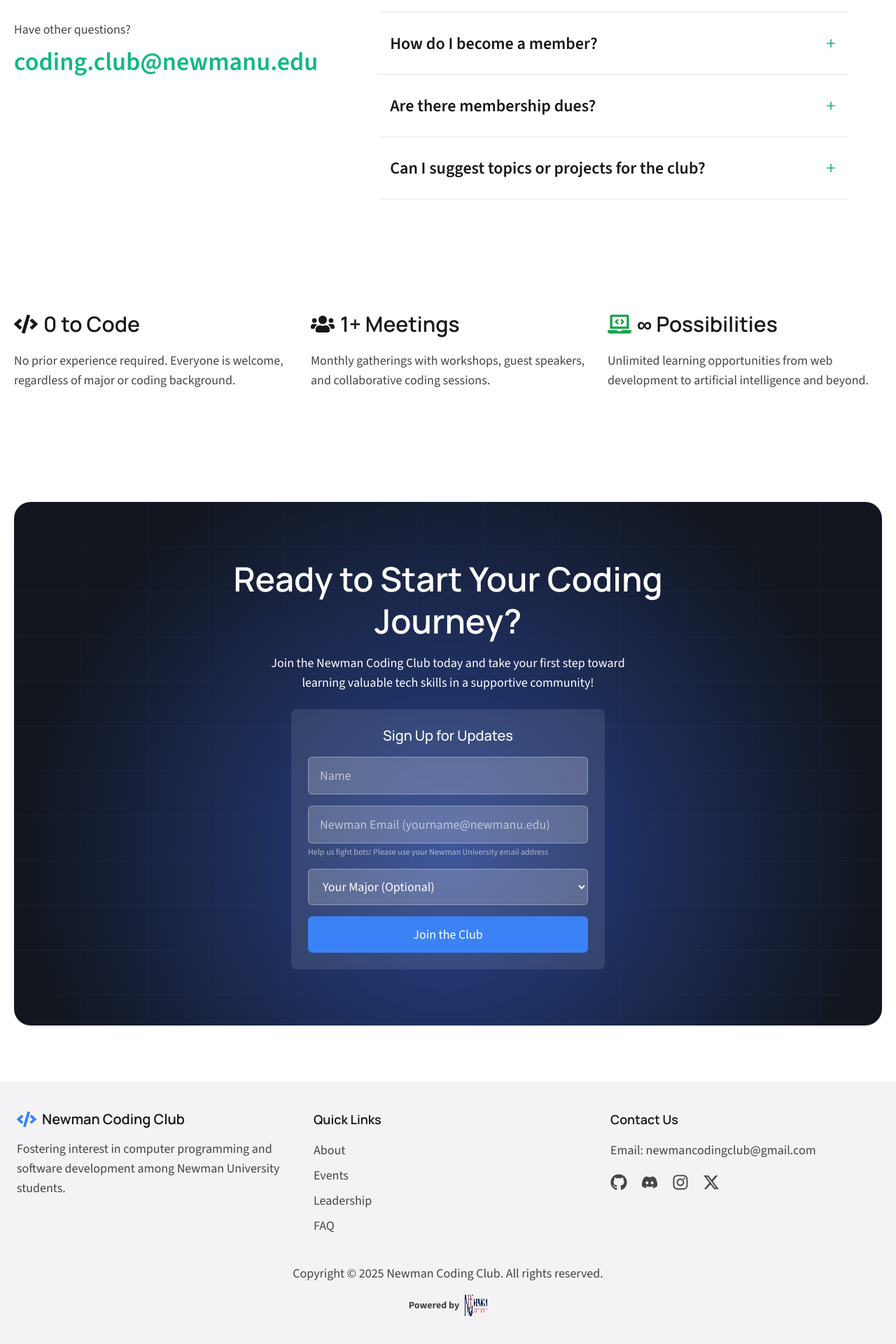
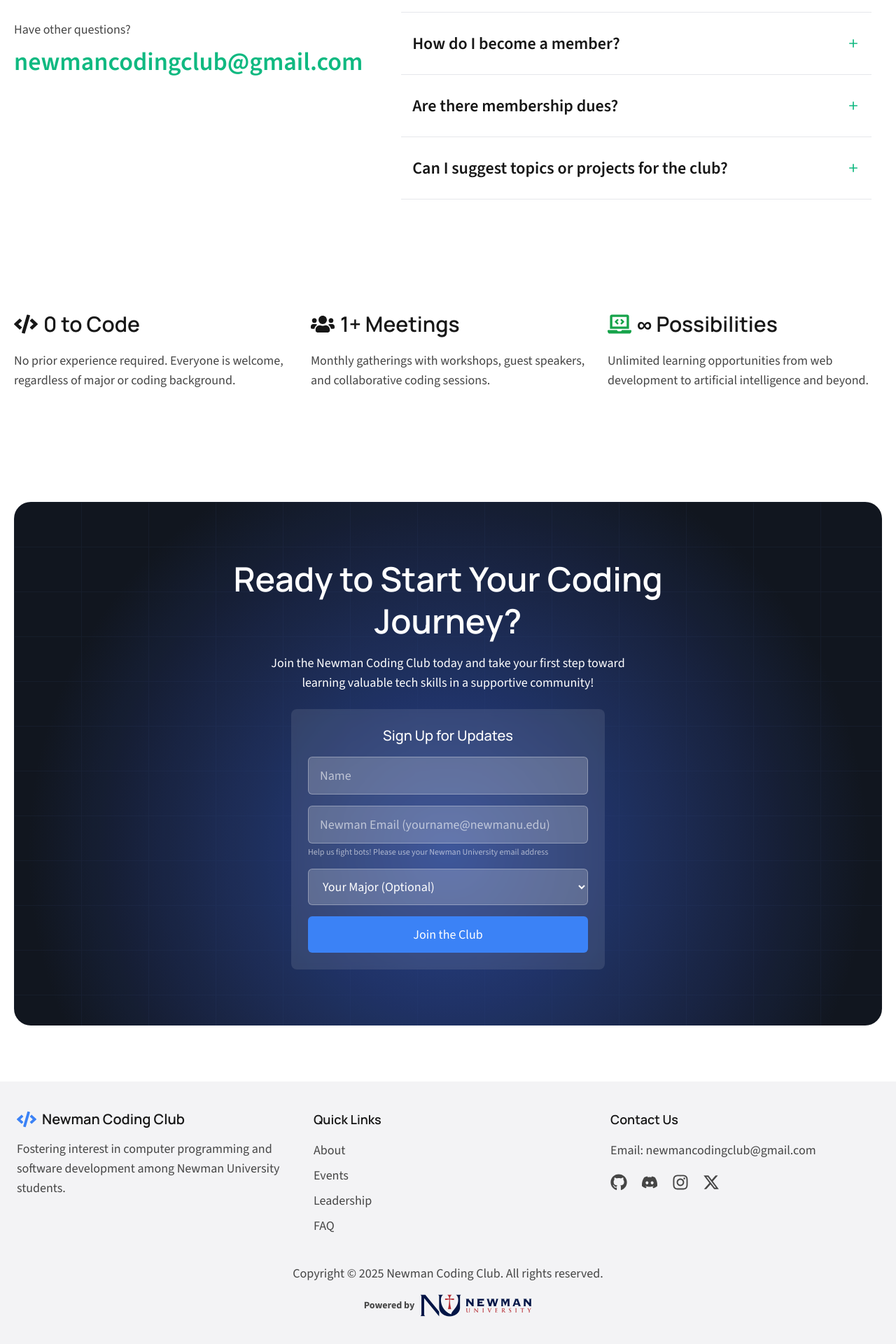
Before and after one commit to mrmorgan-i/newmancodingclub, a Next.js app: page / in a window 1280 px wide. Shown: the part 4916-6836 px from the top of the page at 70% size. Built offline with nearby package versions, Linux system fonts and the light colour scheme.

Commit message:
nu-image

```diff
--- a/src/components/FAQ.tsx
+++ b/src/components/FAQ.tsx
@@ -17,7 +17,7 @@ const FAQ: React.FC = () => {
                     <p className="lg:mt-10 text-foreground-accent text-center lg:text-left">
                         Have other questions?
                     </p>
-                    <a href="mailto:coding.club@newmanu.edu" className="mt-3 block text-xl lg:text-4xl text-secondary font-semibold hover:underline text-center lg:text-left">coding.club@newmanu.edu</a>
+                    <a href="mailto:coding.club@newmanu.edu" className="mt-3 block text-xl lg:text-4xl text-secondary font-semibold hover:underline text-center lg:text-left">newmancodingclub@gmail.com</a>
                 </div>
 
                 <div className="w-full lg:max-w-2xl mx-auto border-b">
--- a/src/components/Footer.tsx
+++ b/src/components/Footer.tsx
@@ -67,9 +67,9 @@ const Footer: React.FC = () => {
                         <Image
                             src="/images/newman-university-logo.png"
                             alt="Newman University"
-                            width={32}
-                            height={32}
-                            className="h-8"
+                            width={128}
+                            height={128}
+                            className="h-8 w-40"
                         />
                     </a>
                 </div>
--- a/src/data/leadership.ts
+++ b/src/data/leadership.ts
@@ -13,7 +13,7 @@ export const leaders: ILeader[] = [
         role: "Vice President",
         bio: "Computer Science major focusing with a passion for game dev.",
         avatar: "/images/leadership/vp.jpg",
-        contact: "vincewong"
+        contact: "vincekyewong@gmail.com"
     },
     {
         name: "Ariana Sweitzer",
@@ -27,13 +27,13 @@ export const leaders: ILeader[] = [
         role: "Treasurer",
         bio: "Computer Science major with a passion for robotics.",
         avatar: "/images/leadership/treasurer.jpg",
-        contact: "neil"
+        contact: "neilscarberry@gmail.com"
     },
     {
         name: "Thatcher McClure",
         role: "Events Coordinator",
         bio: "Computer Science major. Super Nerd. Game dev.",
         avatar: "/images/leadership/events.jpg",
-        contact: "thatcher"
+        contact: "thatchermcclure@gmail.com"
     }
 ];
```
